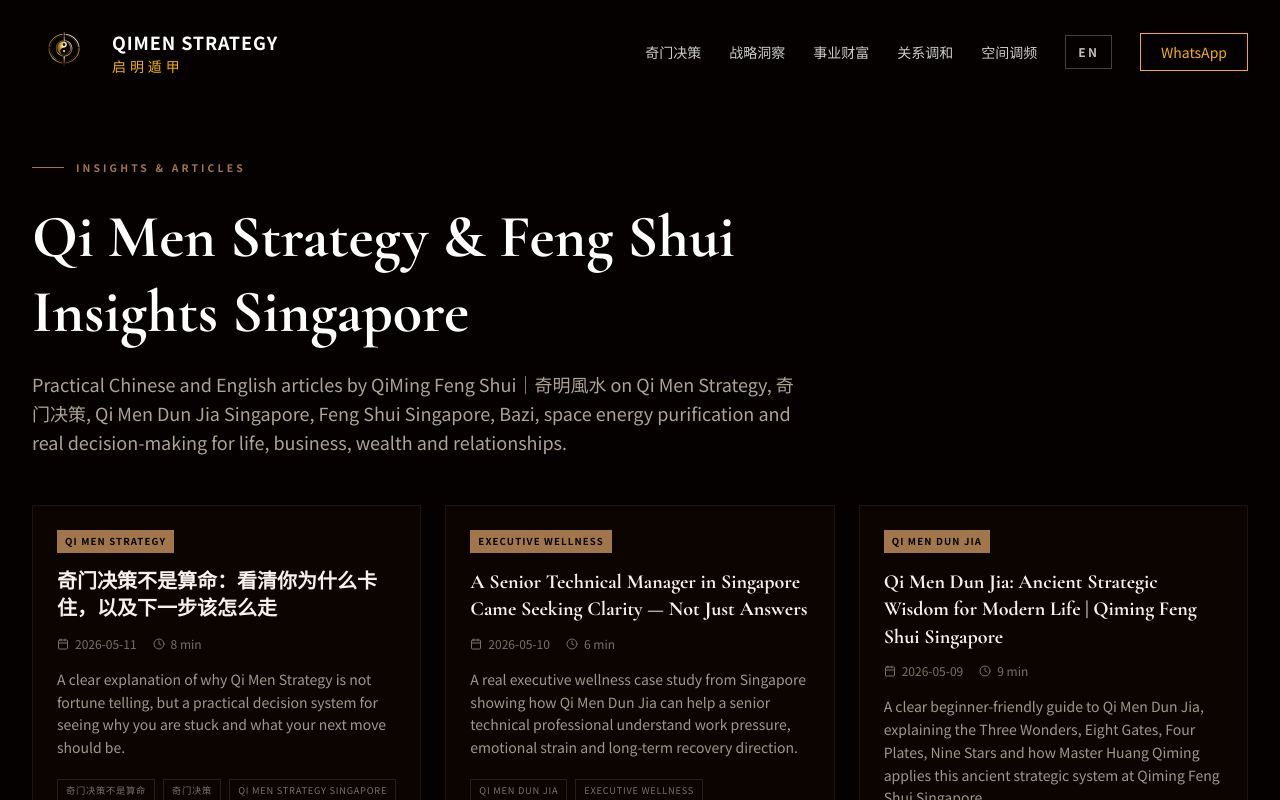
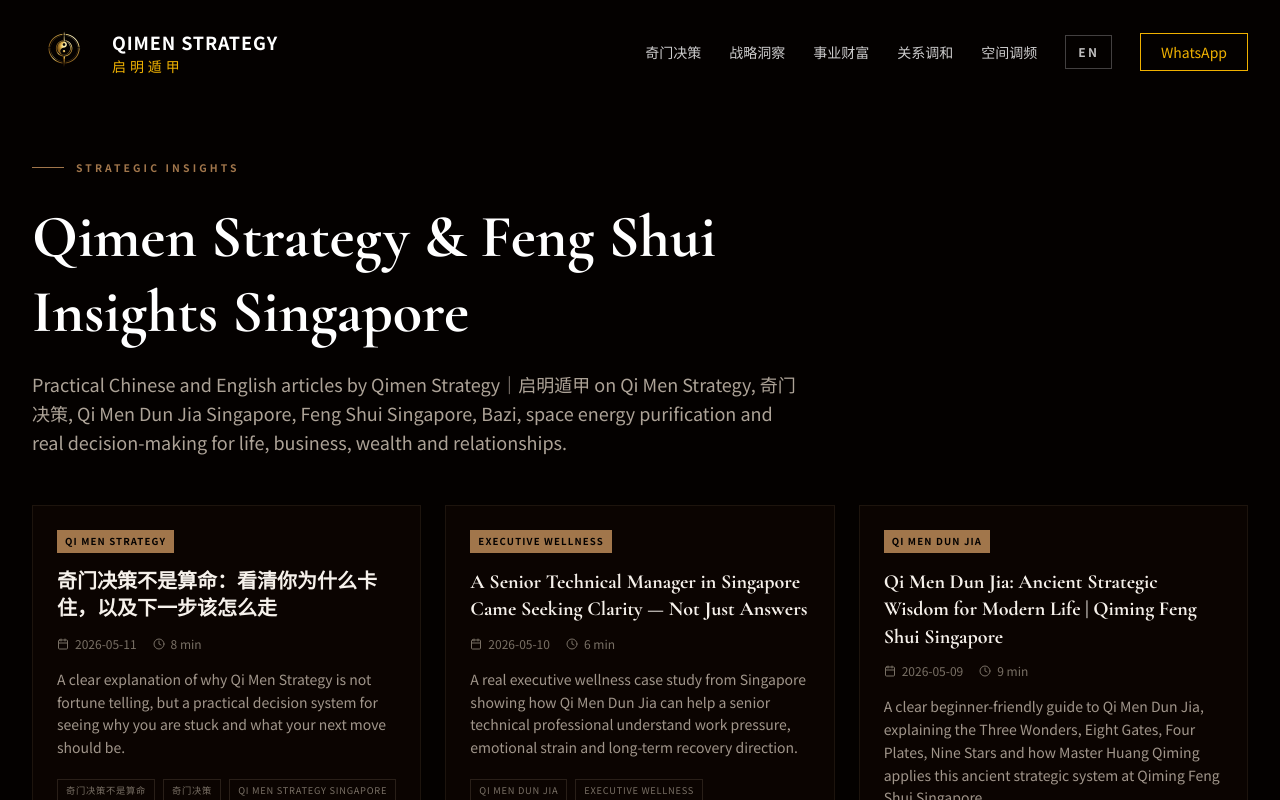
Before and after one commit to BODHIWONG/qmfeng-website, a Next.js app: page /insights in a window 1280 px wide. Shown: the top 800 px of the page. Built offline with nearby package versions, Linux system fonts and the light colour scheme.

Commit message:
Trigger redeploy for Strategic Insights navigation

```diff
--- a/app/insights/page.tsx
+++ b/app/insights/page.tsx
@@ -31,16 +31,16 @@ function InsightsContent() {
           <div className="mb-6 flex items-center gap-3">
             <div className="h-px w-8 bg-[oklch(0.60_0.08_65)]" />
             <span className="text-[0.65rem] font-semibold uppercase tracking-[0.3em] text-[oklch(0.60_0.08_65)]">
-              Insights & Articles
+              Strategic Insights
             </span>
           </div>
 
           <h1 className="mb-5 text-4xl font-bold leading-tight md:text-6xl">
-            Qi Men Strategy & Feng Shui Insights Singapore
+            Qimen Strategy & Feng Shui Insights Singapore
           </h1>
 
           <p className="text-base leading-relaxed text-[oklch(0.72_0.02_70)] md:text-lg">
-            Practical Chinese and English articles by QiMing Feng Shui｜奇明風水 on Qi Men Strategy, 奇门决策, Qi Men Dun Jia Singapore, Feng Shui Singapore, Bazi, space energy purification and real decision-making for life, business, wealth and relationships.
+            Practical Chinese and English articles by Qimen Strategy｜启明遁甲 on Qi Men Strategy, 奇门决策, Qi Men Dun Jia Singapore, Feng Shui Singapore, Bazi, space energy purification and real decision-making for life, business, wealth and relationships.
           </p>
         </div>
 
```
